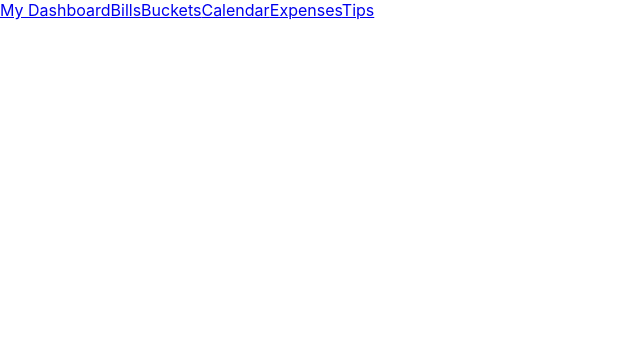
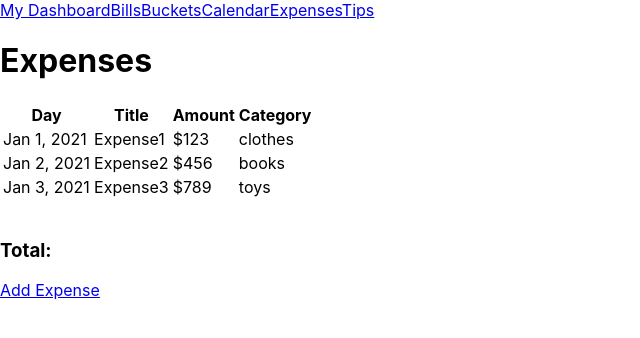
Before and after one commit to ivanstewart2001/saving-buddy, a React (Create React App) app: page /expenses in a window 1280 px wide. Shown: the top 338 px of the page, without its empty margins (0-640 px from the left). Built offline with nearby package versions, Linux system fonts and the light colour scheme.

Commit message:
Dummy data added to expenses page

```diff
--- a/src/components/Expenses/expenses.js
+++ b/src/components/Expenses/expenses.js
@@ -2,26 +2,57 @@ import React, {Component} from "react";
 
 class Expenses extends Component {
     dummyData = [{
+        "id":1,
         "date": "Jan 1, 2021",
         "title": "Expense1",
         "amount": "$123",
         "category": "clothes"
     }, {
+        "id":2,
         "date": "Jan 2, 2021",
         "title": "Expense2",
         "amount": "$456",
         "category": "books"
     }, {
+        "id":3,
         "date": "Jan 3, 2021",
         "title": "Expense3",
         "amount": "$789",
         "category": "toys"
     }]
 
+    renderTableData(){
+        return this.dummyData.map((data, index) => {
+            const { id, date, title, amount, category } = data
+            return (
+                <tr key={id}>
+                    <td>{date}</td>
+                    <td>{title}</td>
+                    <td>{amount}</td>
+                    <td>{category}</td>
+                </tr>
+            )
+        })
+    }
+
     render(){
         return(
             <div>
-                <table></table>
+                <h1>Expenses</h1>
+                <table id="data">
+                    <tr>
+                        <th>Day</th>
+                        <th>Title</th>
+                        <th>Amount</th>
+                        <th>Category</th>
+                    </tr>
+                    <tbody>
+                        {this.renderTableData()}
+                    </tbody>
+                </table>
+                <br />
+                <h3>Total:</h3>
+                <a href="/addExpense">Add Expense</a>
             </div>
         )
     }
```
